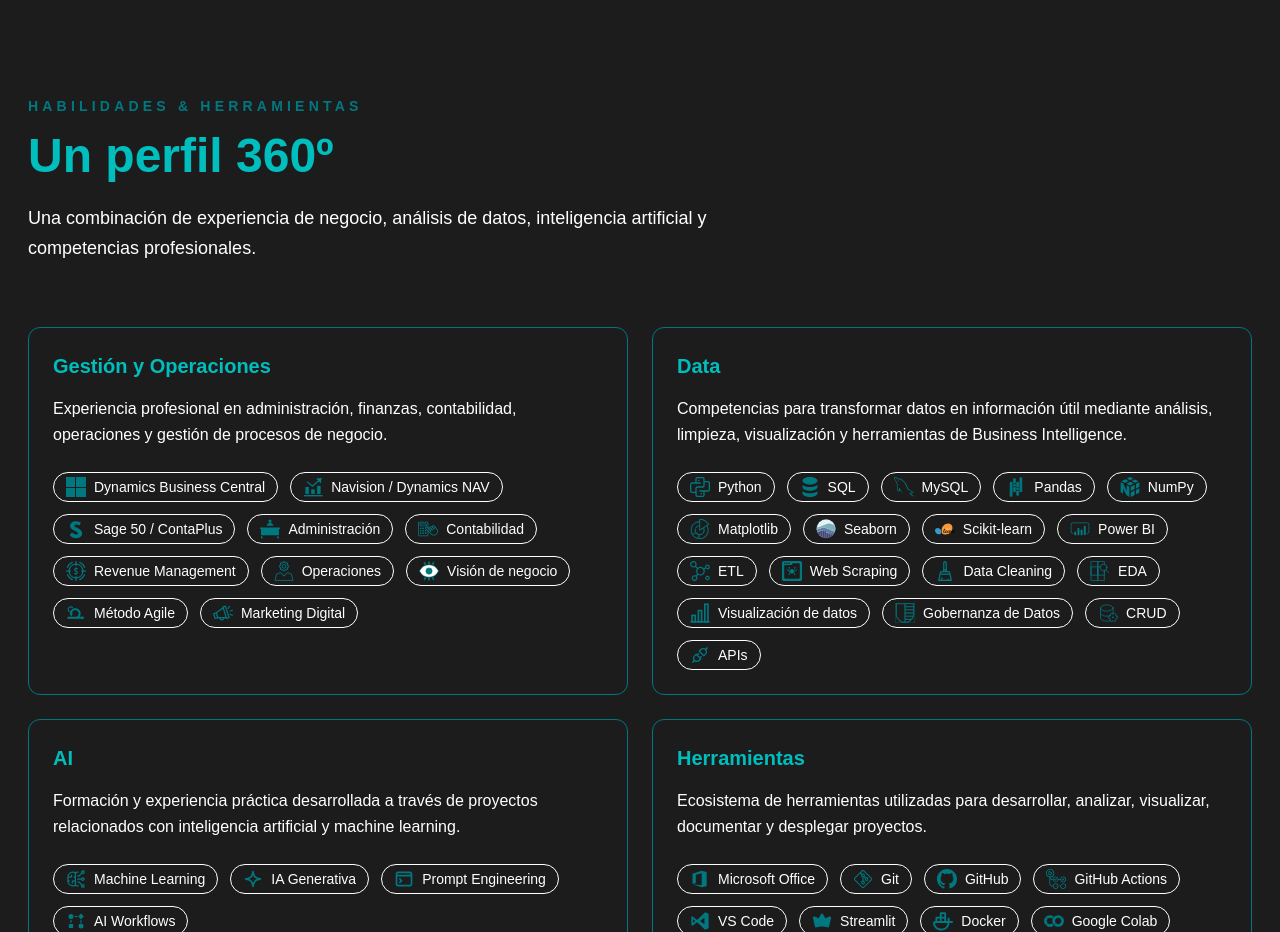
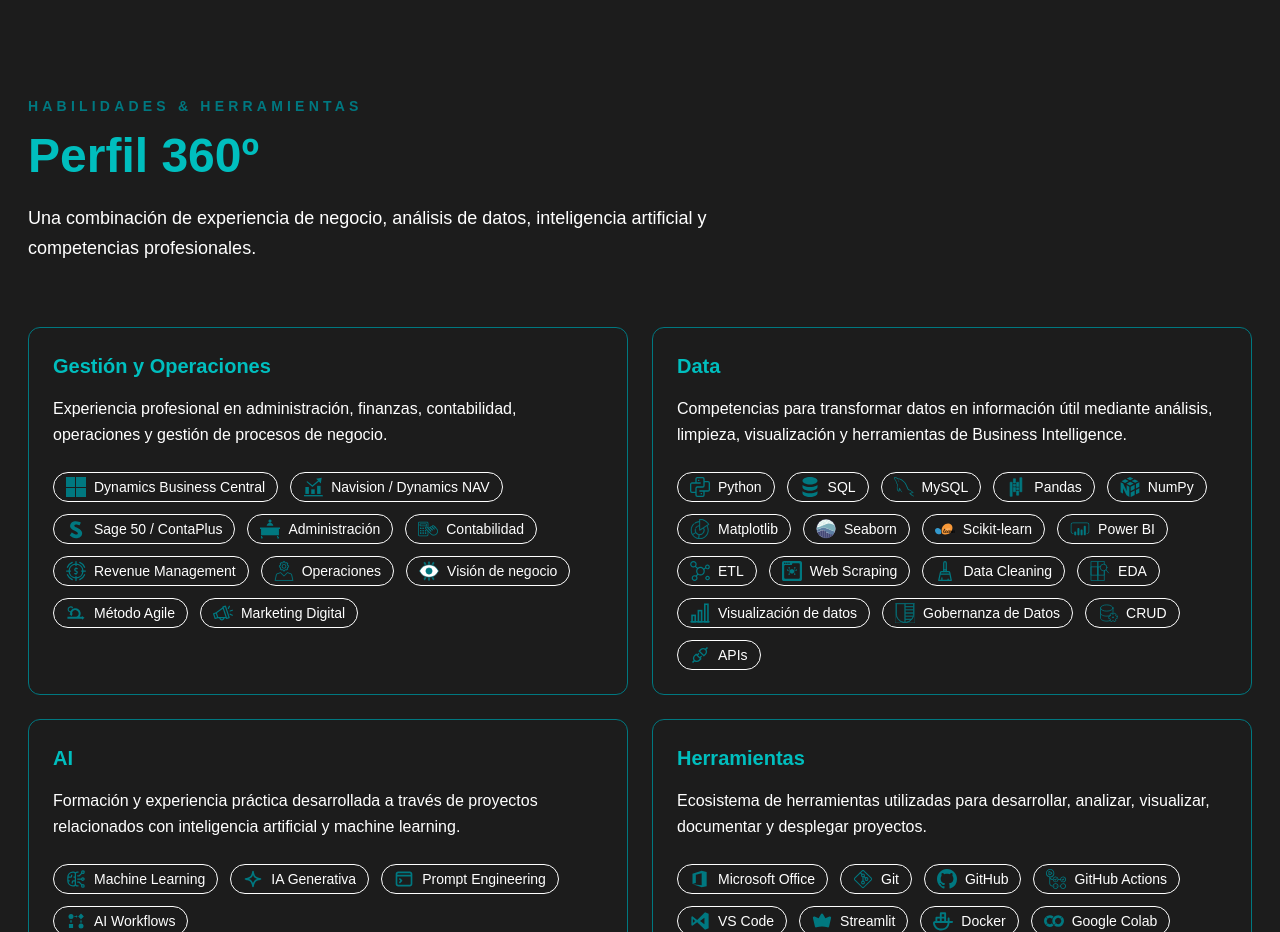
Before and after one commit to HelenDiMo/elena-diaz-beyond-the-resume, a Next.js app: page / in a window 1280 px wide. Shown: the part 1860-2792 px from the top of the page. Built offline with nearby package versions, Linux system fonts and the light colour scheme.

Commit message:
feat: eliminar "Un" del título en la sección de habilidades para mayor claridad

```diff
--- a/src/components/sections/Skills.tsx
+++ b/src/components/sections/Skills.tsx
@@ -63,7 +63,7 @@ export default function Skills() {
           </p>
 
           <h2 className="mt-4 text-4xl font-bold md:text-5xl text-oceanic">
-            Un perfil 360º
+            Perfil 360º
           </h2>
 
           <p className="mt-6 text-lg leading-relaxed">
```
